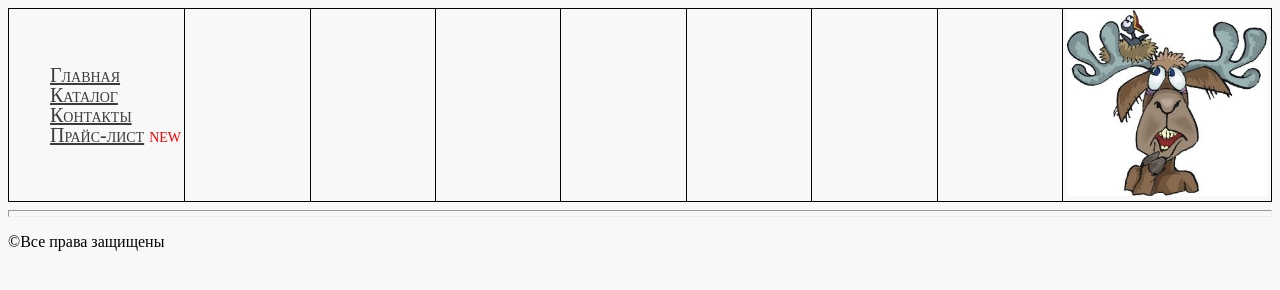
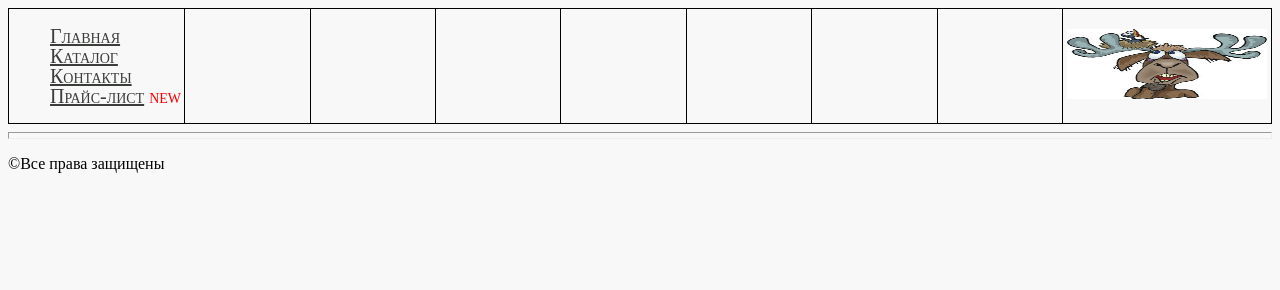
Before and after one commit to moodymood536/HTMS-CSS-beginning, a plain HTML site: page price/work.html in a window 1280 px wide. Drawn offline with Linux system fonts and the light colour scheme.

Commit message:
typos fix

```diff
--- a/style.css
+++ b/style.css
@@ -68,11 +68,11 @@
 		border-style: groove;
 		border-width: 3px;
 		width: 200px;
-		hights: 100px;
+		height: 100px;
 	}
 	.pic-logo{
 		width: 200px;
-		hights: 70px;
+		height: 70px;
 	}
 	/*input[type="password"]{
 		width: 275px;
@@ -117,5 +117,5 @@
 	}
 	.test-menu td{
 		width: 210px;
-		hights: 50px;
+		height: 50px;
 	}
```
